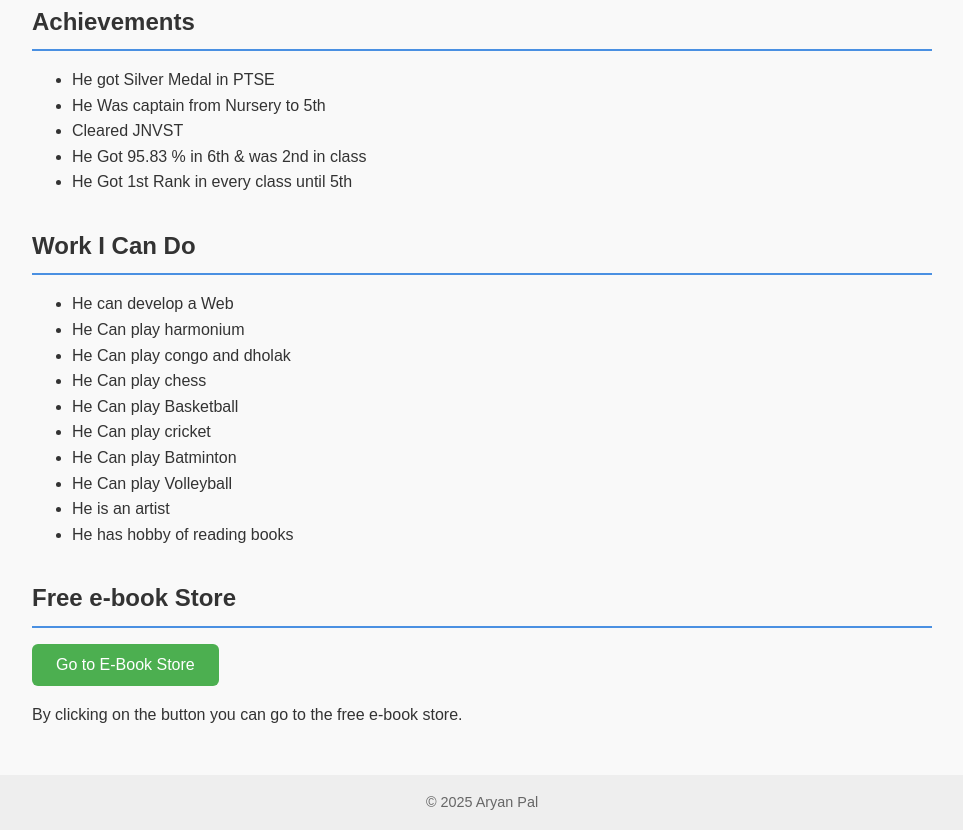
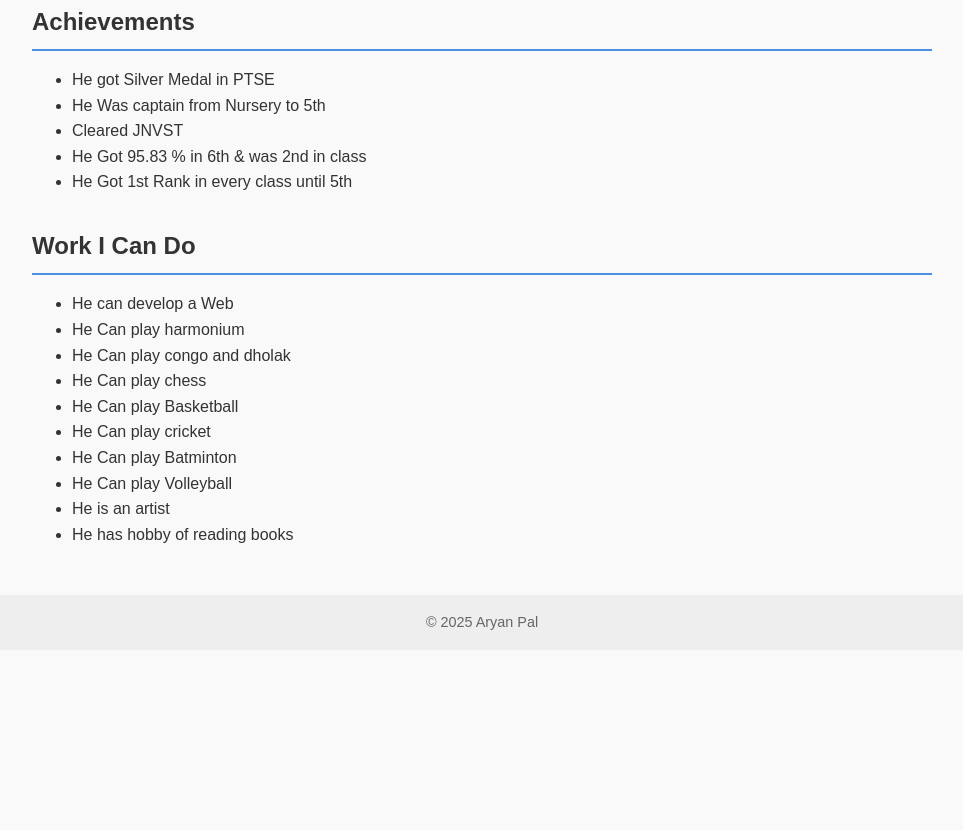
Before and after one commit to ap841/My-website, a plain HTML site: page index.html in a window 1280 px wide. Shown: the part 303-1133 px from the top of the page, without its empty margins (158-1121 px from the left). After the commit the page ends 953 px from the top, so only its background shows below. Drawn offline with Linux system fonts and the light colour scheme.

Commit message:
Update index.html

```diff
--- a/index.html
+++ b/index.html
@@ -98,13 +98,6 @@
     <li>He has hobby of reading books</li>
   </ul>
 </section>
-
-<section id="books">
-  <h2>Free e-book Store</h2>
-  <a href="store.html"></a>
-  <button>Go to E-Book Store</button>
-</a>
-  <p>By clicking on the button you can go to the free e-book store.</p>
 </section>
 
 <footer>
```
